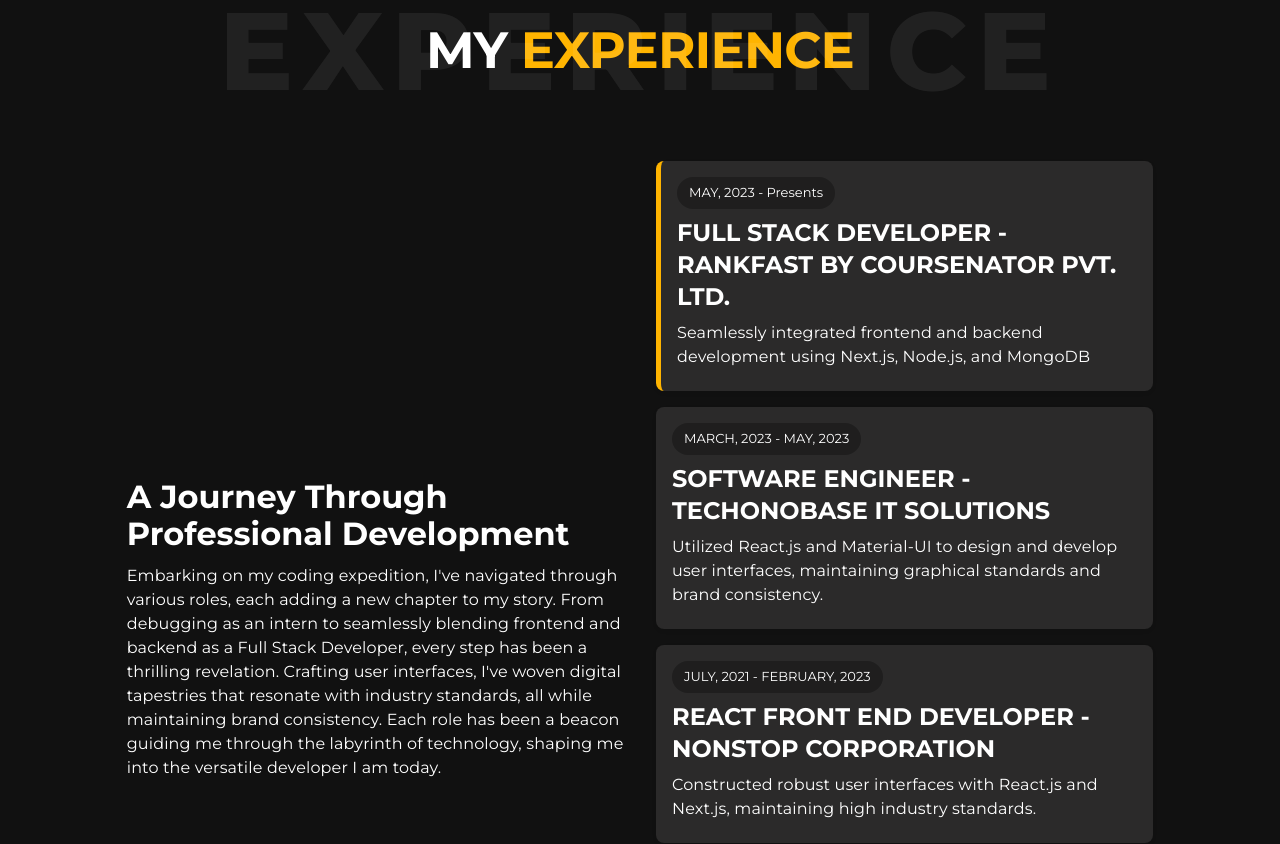
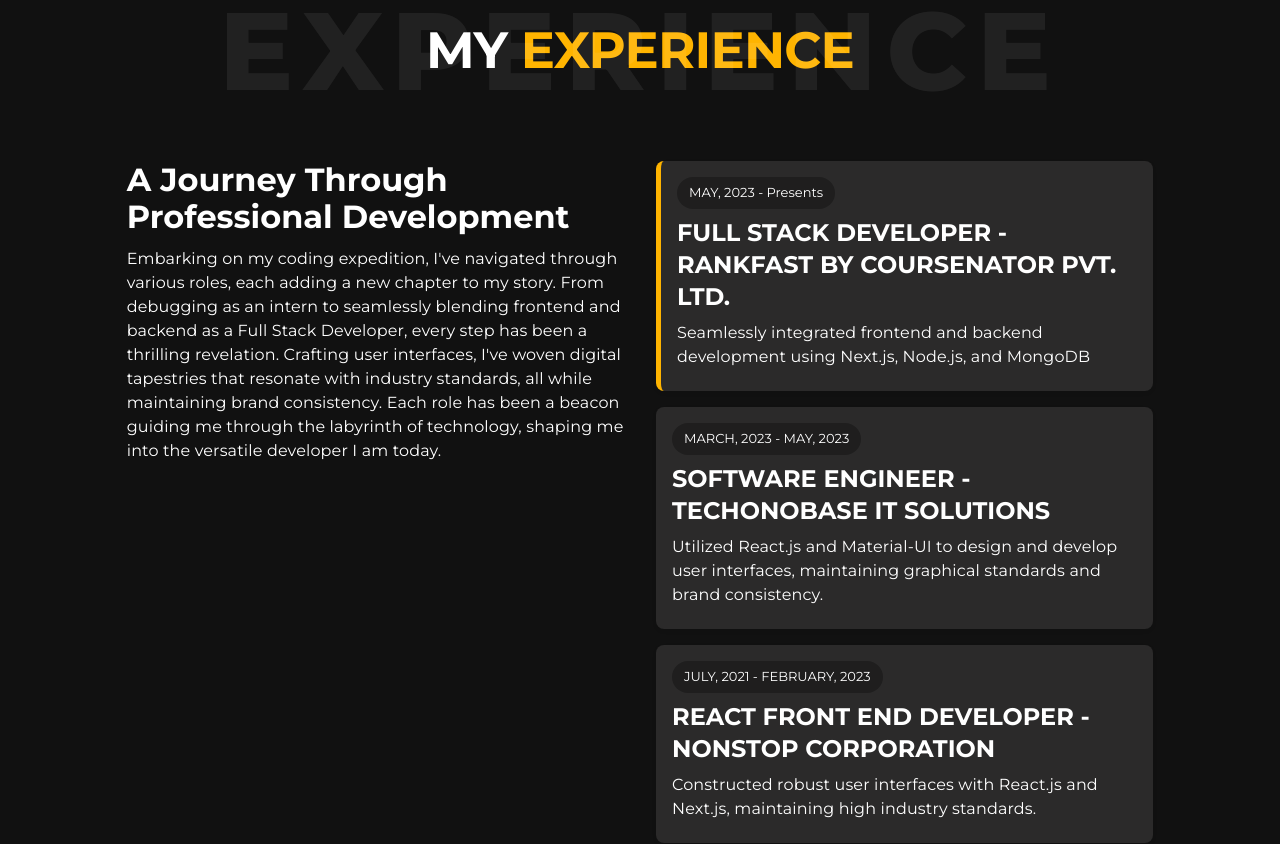
Before and after one commit to imaditya-jain/adityaburse, a Next.js app: page /about in a window 1280 px wide. Shown: the part 1540-2384 px from the top of the page. Built offline with nearby package versions, Linux system fonts and the light colour scheme.

Commit message:
Update experience.js

```diff
--- a/src/sections/about/experience.js
+++ b/src/sections/about/experience.js
@@ -9,10 +9,12 @@
         <>
             <SectionTitle orangeText="EXPERIENCE" whiteText="MY" titleBg="EXPERIENCE" />
             <Box mt={2}>
-                <Grid container spacing={4} alignItems={"center"}>
+                <Grid container spacing={4}>
                     <Grid item xs={12} md={6}>
-                        <Typography variant='h3' className="text-color" gutterBottom>A Journey Through Professional Development</Typography>
-                        <Typography className="text-color">Embarking on my coding expedition, I've navigated through various roles, each adding a new chapter to my story. From debugging as an intern to seamlessly blending frontend and backend as a Full Stack Developer, every step has been a thrilling revelation. Crafting user interfaces, I've woven digital tapestries that resonate with industry standards, all while maintaining brand consistency. Each role has been a beacon guiding me through the labyrinth of technology, shaping me into the versatile developer I am today.</Typography>
+                        <Box className="sticky-top">
+                            <Typography variant='h3' className="text-color" gutterBottom>A Journey Through Professional Development</Typography>
+                            <Typography className="text-color">Embarking on my coding expedition, I've navigated through various roles, each adding a new chapter to my story. From debugging as an intern to seamlessly blending frontend and backend as a Full Stack Developer, every step has been a thrilling revelation. Crafting user interfaces, I've woven digital tapestries that resonate with industry standards, all while maintaining brand consistency. Each role has been a beacon guiding me through the labyrinth of technology, shaping me into the versatile developer I am today.</Typography>
+                        </Box>
                     </Grid>
                     <Grid item xs={12} md={6}>
                         {
```
